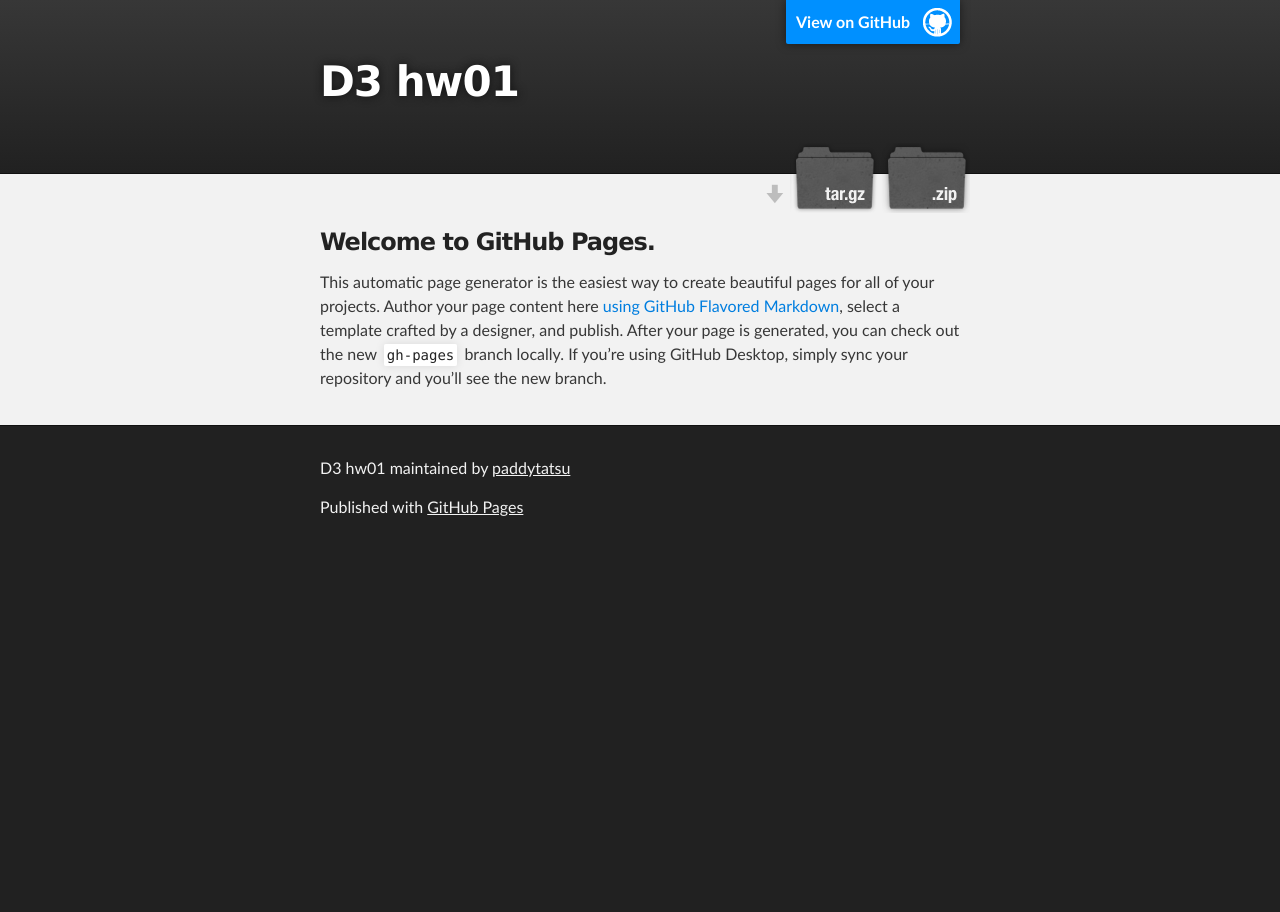
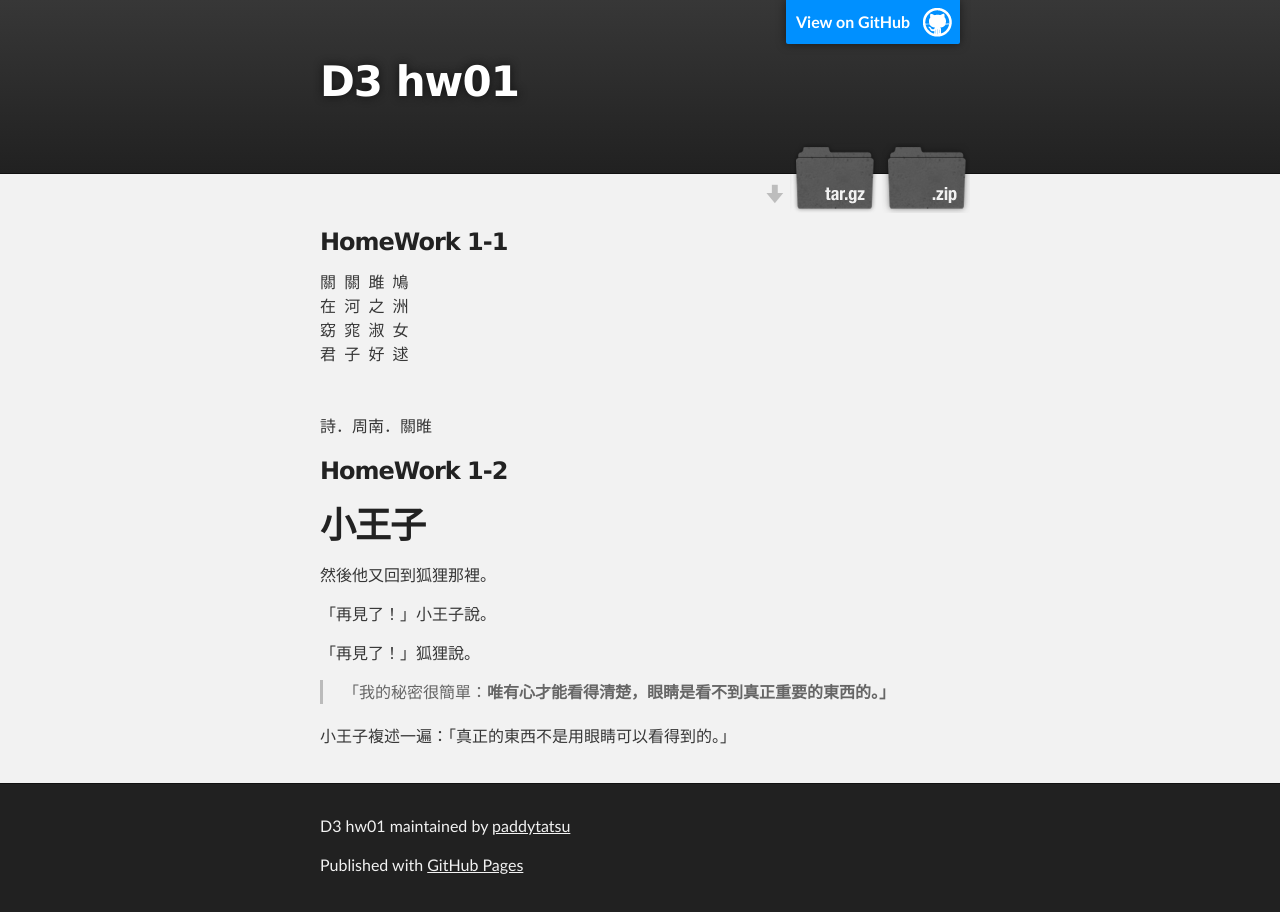
Before and after one commit to paddytatsu/D3_HW01, a plain HTML site: page index.html in a window 1280 px wide. Before the commit the page ends 800 px from the top, so only its background shows below. Drawn offline with Linux system fonts and the light colour scheme.

Commit message:
no message

```diff
--- a/index.html
+++ b/index.html
@@ -31,12 +31,34 @@
     <!-- MAIN CONTENT -->
     <div id="main_content_wrap" class="outer">
         <section id="main_content" class="inner">
-        <h3>
-<a id="welcome-to-github-pages" class="anchor" href="#welcome-to-github-pages" aria-hidden="true"><span aria-hidden="true" class="octicon octicon-link"></span></a>Welcome to GitHub Pages.</h3>
 
-<p>This automatic page generator is the easiest way to create beautiful pages for all of your projects. Author your page content here <a href="https://guides.github.com/features/mastering-markdown/">using GitHub Flavored Markdown</a>, select a template crafted by a designer, and publish. After your page is generated, you can check out the new <code>gh-pages</code> branch locally. If you’re using GitHub Desktop, simply sync your repository and you’ll see the new branch.</p>
+
+            <h3><a id="welcome-to-github-pages" class="anchor" href="#welcome-to-github-pages" aria-hidden="true"><span aria-hidden="true" class="octicon octicon-link"></span></a>HomeWork 1-1</h3>
+
+            <p>關&nbsp;&nbsp;關&nbsp;&nbsp;雎&nbsp;&nbsp;鳩
+                <br> 在&nbsp;&nbsp;河&nbsp;&nbsp;之&nbsp;&nbsp;洲
+                <br>
+                <!-註解此行->
+                窈&nbsp;&nbsp;窕&nbsp;&nbsp;淑&nbsp;&nbsp;女
+                <br> 君&nbsp;&nbsp;子&nbsp;&nbsp;好&nbsp;&nbsp;逑
+                <br>
+                <br>
+                <br> 詩．周南．關睢
+            </p>
+
+            <h3><a id="welcome-to-github-pages" class="anchor" href="#welcome-to-github-pages" aria-hidden="true"><span aria-hidden="true" class="octicon octicon-link"></span></a>HomeWork 1-2</h3>
+            <h1>小王子</h1>
+            <p>然後他又回到狐狸那裡。</p>
+            <p>「再見了！」小王子說。</p>
+            <p>「再見了！」狐狸說。</p>
+            <blockquote>「我的秘密很簡單：<strong>唯有心才能看得清楚，眼睛是看不到真正重要的東西的。」</strong></blockquote>
+            <p>小王子複述一遍：「真正的東西不是用眼睛可以看得到的。」</p>
+
         </section>
     </div>
+
+
+
 
     <!-- FOOTER  -->
     <div id="footer_wrap" class="outer">
@@ -49,4 +71,5 @@
 
 
 </body>
+
 </html>
```
Lines whose indentation alone changed are shown as unchanged.
